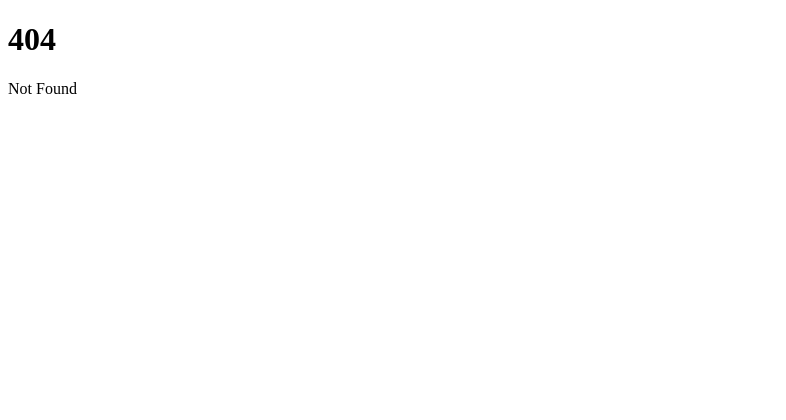
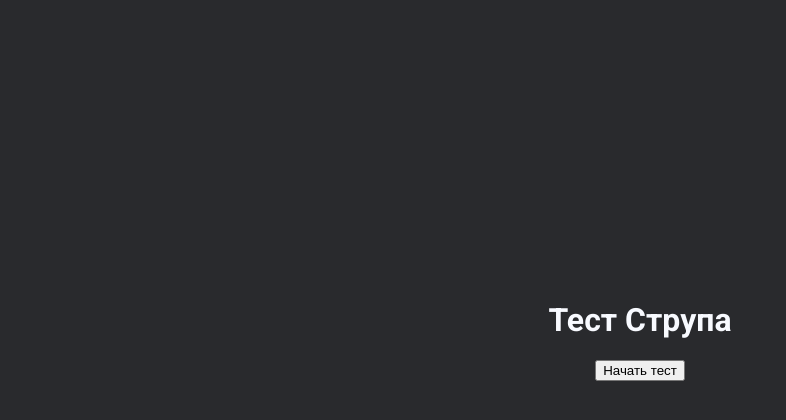
Before and after one commit to multifacs/cogni-test, a SvelteKit app: page /stroop in a window 1280 px wide. Before the commit this address had no page. Shown: the top 420 px of the page, without its empty margins (0-786 px from the left). Built offline with nearby package versions, Linux system fonts and the light colour scheme.

Commit message:
first version

```diff
--- a/src/app.html
+++ b/src/app.html
@@ -1,12 +1,35 @@
 <!doctype html>
 <html lang="en">
+
 <head>
 	<meta charset="utf-8" />
 	<link rel="icon" href="%sveltekit.assets%/favicon.png" />
 	<meta name="viewport" content="width=device-width, initial-scale=1" />
+	<link rel="preconnect" href="https://fonts.googleapis.com">
+	<link rel="preconnect" href="https://fonts.gstatic.com" crossorigin>
+	<link href="https://fonts.googleapis.com/css2?family=Roboto:ital,wght@0,100..900;1,100..900&display=swap"
+		rel="stylesheet">
 	%sveltekit.head%
 </head>
+
 <body data-sveltekit-preload-data="hover">
 	<div style="display: contents">%sveltekit.body%</div>
 </body>
+
+<style>
+	html,
+	body {
+		height: 100%;
+		/* Родительский элемент должен занимать всю высоту экрана */
+		margin: 0;
+		/* Убираем отступы по умолчанию */
+	}
+
+	body {
+		font-family: 'Roboto', sans-serif;
+		background-color: #292a2d;
+		color: #f8faff;
+	}
+</style>
+
 </html>
--- a/src/routes/+page.svelte
+++ b/src/routes/+page.svelte
@@ -1,2 +1,3 @@
-<h1>Welcome to SvelteKit</h1>
-<p>Visit <a href="https://svelte.dev/docs/kit">svelte.dev/docs/kit</a> to read the documentation</p>
+<h1>Когни Тест</h1>
+
+<a href="/stroop">Тест Струпа</a>
--- /dev/null
+++ b/src/routes/stroop/+page.svelte
@@ -0,0 +1,128 @@
+<script>
+	import { onMount } from 'svelte';
+	import { slide } from 'svelte/transition';
+
+	let currentWord = 'Начинаем';
+	let currentColor = '';
+	let score = 0;
+	let timeLeft = 3;
+	let timer;
+	let isTestRunning = false;
+
+	const words = ['Красный', 'Синий', 'Зеленый', 'Желтый', 'Фиолетовый', 'Черный'];
+	const colors = ['red', 'blue', 'green', 'yellow', 'violet', 'black'];
+
+	function startTest() {
+		isTestRunning = true;
+		const delay = setTimeout(() => {
+			nextWord();
+			console.log('Начинаем');
+		}, 1000);
+	}
+
+	function nextWord() {
+		if (!isTestRunning) return;
+
+		currentWord = words[Math.floor(Math.random() * words.length)];
+		currentColor = colors[Math.floor(Math.random() * colors.length)];
+		timeLeft = 3;
+
+		timer = setInterval(() => {
+			timeLeft -= 1;
+			if (timeLeft <= 0) {
+				clearInterval(timer);
+				nextWord();
+			}
+		}, 1000);
+	}
+
+	function handleColorClick(color) {
+		if (color === currentColor) {
+			score += 1;
+		}
+		clearInterval(timer);
+		nextWord();
+	}
+</script>
+
+<div class="container">
+	<h1>Тест Струпа</h1>
+	{#if !isTestRunning}
+		<button on:click={startTest}>Начать тест</button>
+	{:else}
+		<div class="subcontainer" transition:slide={{ duration: 500 }}>
+			<div class="color-text" style="color: {currentColor};">{currentWord}</div>
+			<div class="color-grid">
+				{#each colors as color}
+					<button
+						class="color-button"
+						style="background-color: {color};"
+						aria-label={color}
+						on:click={() => handleColorClick(color)}
+					></button>
+				{/each}
+			</div>
+			<div>Осталось времени: {timeLeft} сек</div>
+			<div>Счет: {score}</div>
+		</div>
+	{/if}
+
+	{#if !isTestRunning && score > 0}
+		<div>Тест завершен! Ваш счет: {score}</div>
+	{/if}
+</div>
+
+<style>
+	h1 {
+		color: #f8faff;
+	}
+	.color-button {
+		padding: 10px 20px;
+		margin: 5px;
+		width: 80px;
+		height: 60px;
+		border: none;
+		cursor: pointer;
+	}
+	.color-text {
+		font-weight: bold;
+		font-size: 2em;
+		margin-bottom: 20px;
+        -webkit-text-stroke-color: #5c70a3;
+		-webkit-text-stroke: 1px;
+	}
+
+	.container {
+		max-width: 600px;
+		margin: 10vh auto;
+		display: flex;
+		flex-direction: column;
+		justify-content: center; /* Центрирование по горизонтали */
+		align-items: center; /* Центрирование по вертикали */
+
+		height: 500px;
+		transition: height 0.5s ease; /* Анимация изменения высоты */
+	}
+
+	.subcontainer {
+		display: flex;
+		flex-direction: column;
+		justify-content: center; /* Центрирование по горизонтали */
+		align-items: center; /* Центрирование по вертикали */
+		gap: 20px;
+	}
+
+	.color-grid {
+		display: grid;
+		grid-template-columns: 1fr 1fr;
+	}
+
+	@media (max-width: 600px) {
+		.color-text {
+			font-size: 1.5em;
+		}
+		.color-button {
+			padding: 8px 16px;
+		}
+	}
+</style>
```
Lines whose indentation alone changed are shown as unchanged.
